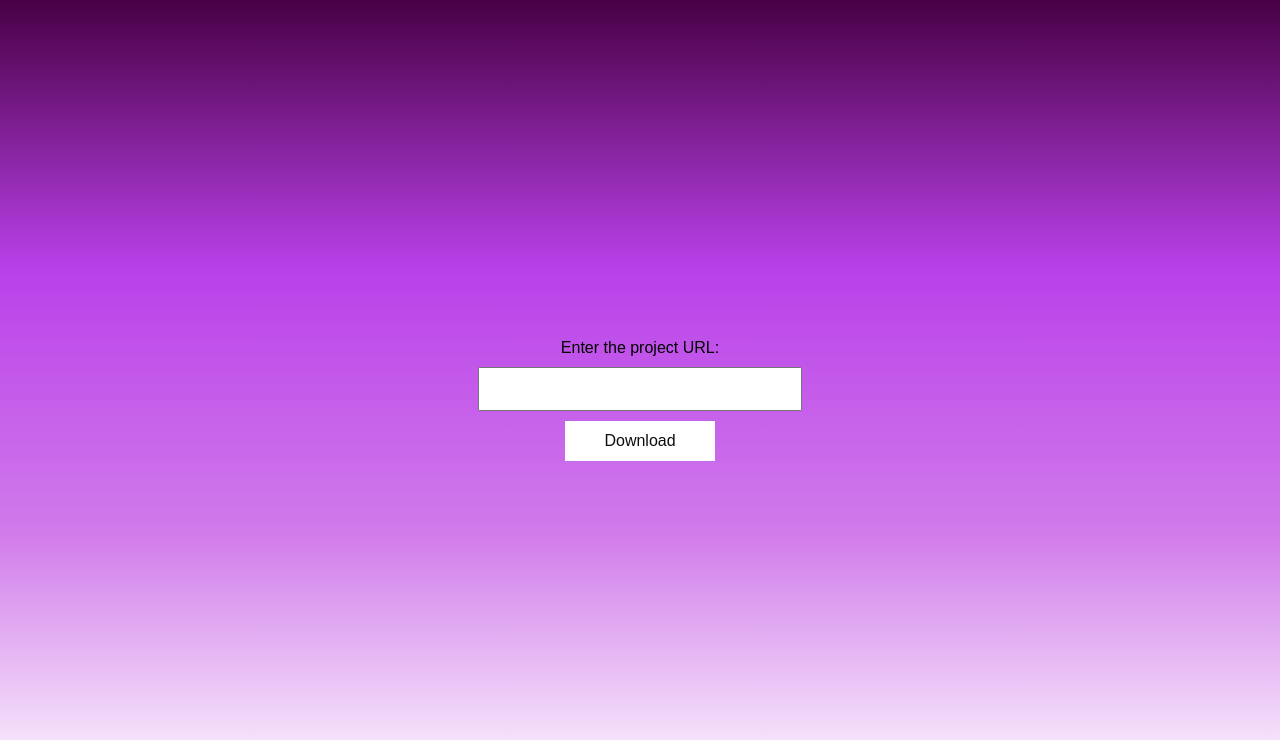
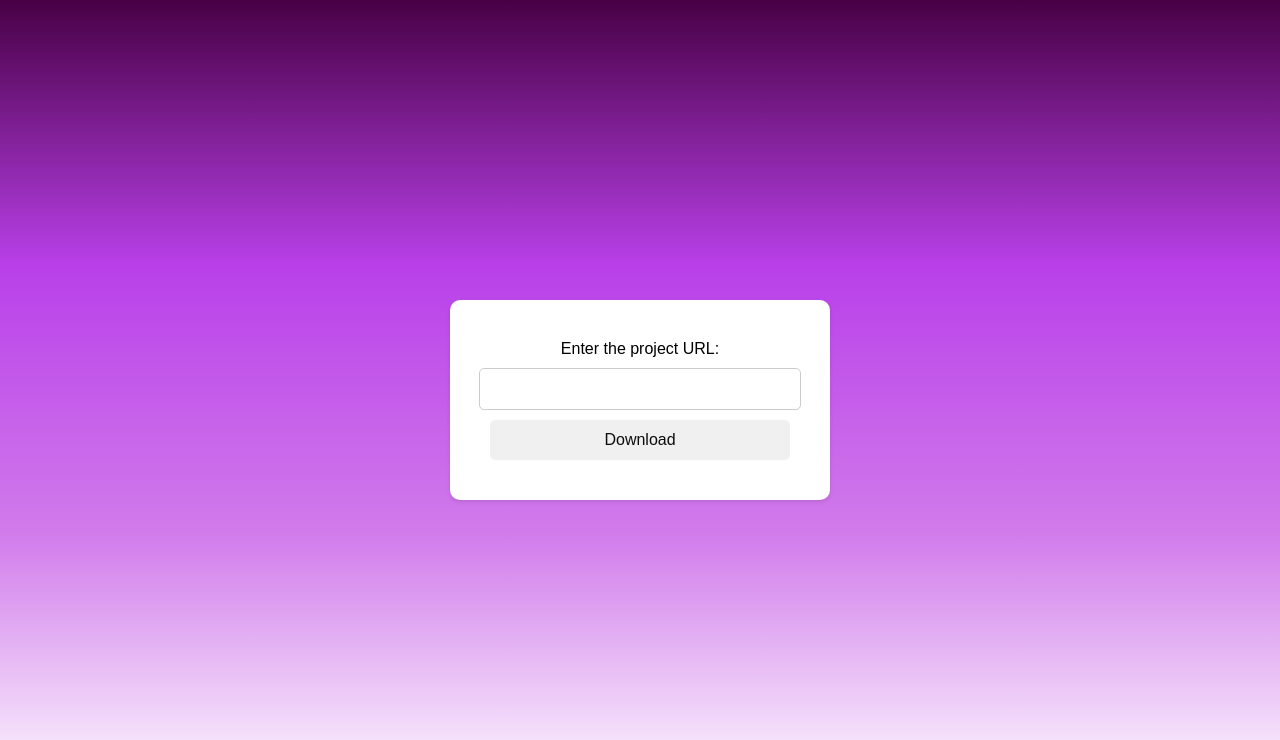
Before and after one commit to Locaria/IMR_Verbatim_automation, a Flask app: template templates/index.html in a window 1280 px wide. Shown: the top 740 px of the page. Run offline with Flask 3, Linux system fonts and the light colour scheme; the template is opened without the code that fills it, so the values that code supplies are empty.

Commit message:
updates to the look and feel of index.html

```diff
--- /dev/null
+++ b/creds.py
@@ -0,0 +1,3 @@
+# creds.py
+username = 'yngrid.figlioli_PM'
+password = 'ExpectoPatronum1!'
--- a/templates/index.html
+++ b/templates/index.html
@@ -13,6 +13,14 @@
             background: linear-gradient(to bottom, #480045, #b940e9, #d17beb, #fff);
             font-family: Arial, sans-serif;
         }
+        .form-container {
+            background-color: white;
+            padding: 40px;
+            border-radius: 10px;
+            box-shadow: 0 2px 4px rgba(0, 0, 0, 0.1);
+            text-align: center;
+            width: 300px;
+        }
         form {
             display: flex;
             flex-direction: column;
@@ -20,30 +28,35 @@
             gap: 10px;
         }
         input[type="text"] {
-            width: 300px; /* Largura do campo de texto */
-            height: 40px; /* Altura do campo de texto */
-            font-size: 16px; /* Tamanho da fonte no campo de texto */
-            padding: 0 10px; /* Espaçamento interno no campo de texto */
+            width: 100%; /* O campo de texto agora ocupa 100% da largura do contêiner */
+            height: 40px;
+            font-size: 16px;
+            padding: 0 10px;
+            border: 1px solid #ccc;
+            border-radius: 5px;
         }
         button {
-            width: 150px; /* Largura do botão */
-            height: 40px; /* Altura do botão */
-            font-size: 16px; /* Tamanho da fonte no botão */
+            width: 100%; /* O botão agora ocupa 100% da largura do contêiner */
+            height: 40px;
+            font-size: 16px;
             cursor: pointer;
             border: none;
-            background-color: #ffffff; /* Cor de fundo do botão */
-            color: rgb(14, 13, 13); /* Cor da fonte do botão */
+            background-color: #f0f0f0; /* Cor de fundo do botão */
+            color: rgb(14, 13, 13);
+            border-radius: 5px;
         }
         button:hover {
-            background-color: #ffffff; /* Cor de fundo do botão ao passar o mouse */
+            background-color: #e0e0e0; /* Uma cor mais escura ao passar o mouse */
         }
     </style>
 </head>
 <body>
-    <form action="/" method="post">
-        <label for="url">Enter the project URL:</label>
-        <input type="text" id="url" name="url" required>
-        <button type="submit">Download</button>
-    </form>
+    <div class="form-container">
+        <form action="/" method="post">
+            <label for="url">Enter the project URL:</label>
+            <input type="text" id="url" name="url" required>
+            <button type="submit">Download</button>
+        </form>
+    </div>
 </body>
 </html>
```
